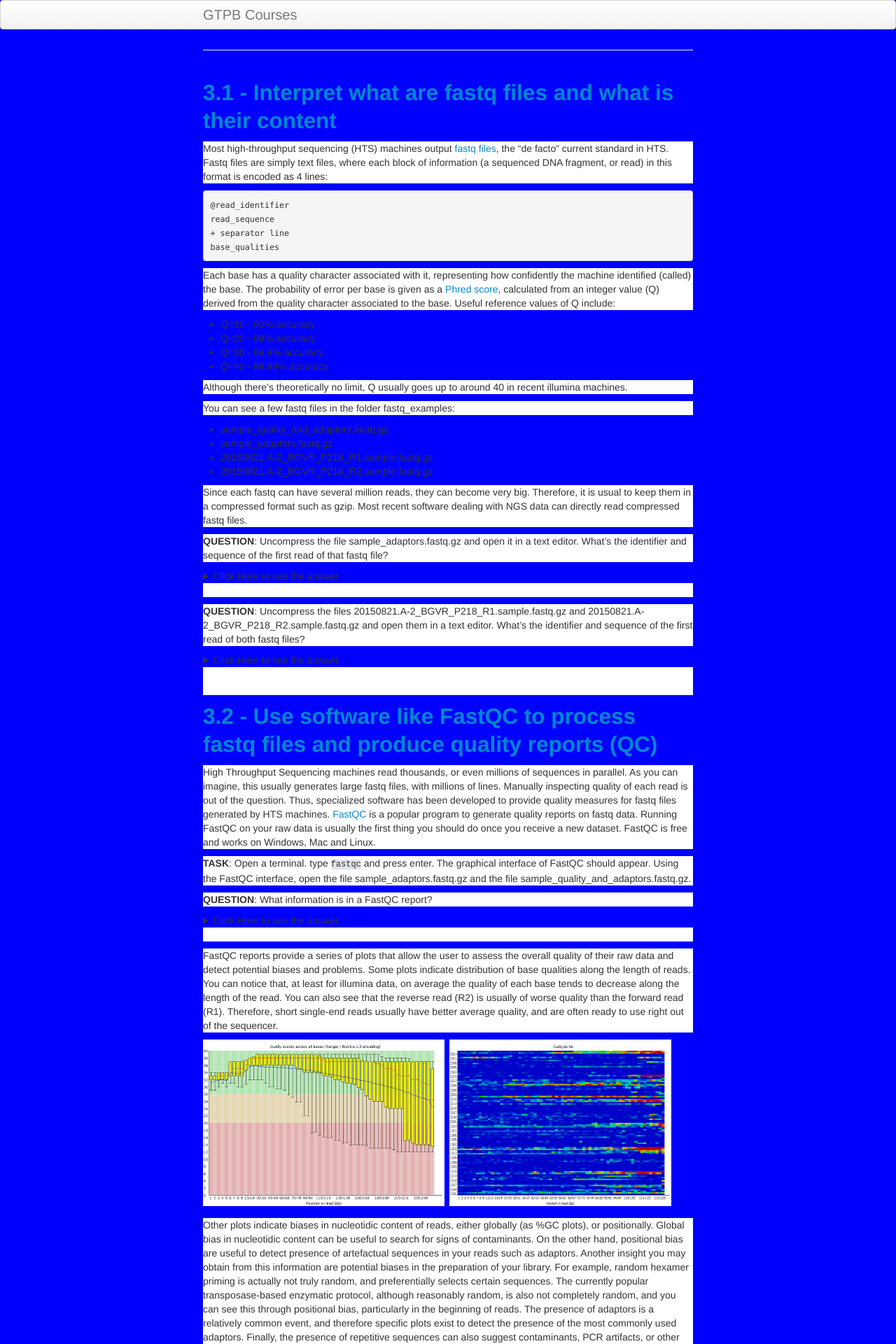
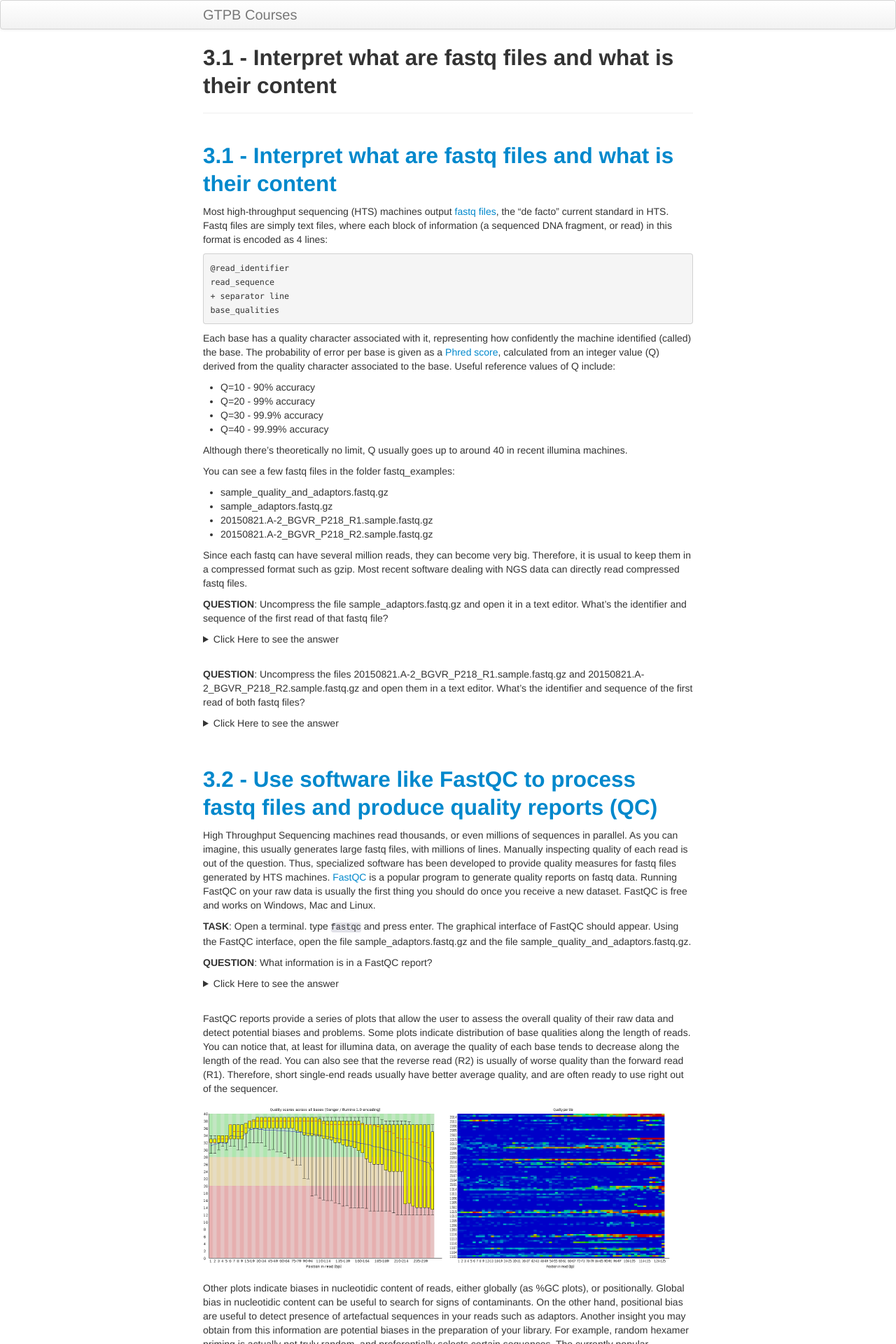
Before and after one commit to GTPB/ADER19F, a Jekyll site: the page built from pages/L03.md, in a window 1280 px wide. Shown: the top 1920 px of the page at 70% size. Built offline with Jekyll 4.4.1, drawn with Linux system fonts in a browser that asks for light colours; our own code applies the rules of GitHub Pages for plain Markdown files.

Commit message:
Update L03.md

````diff
--- a/pages/L03.md
+++ b/pages/L03.md
@@ -2,11 +2,6 @@
 layout: page
 title: 3: Assess the general quality of the raw data from the sequencing facility
 ---
-
-<style> body { background-color:blue; }
-.highlightme { background-color:#FFFF00; }
-p { background-color:#FFFFFF; }
-</style>
 
 ## <a id="LO3.1">3.1 - Interpret what are fastq files and what is their content</a>
 
@@ -104,7 +99,7 @@
 <br/>
 
 
-**TASK**: Let's see now one simple example of the power of running tools using the command-line terminal. In a terminal window (it can be the same as you used to open fastqc, though you'll need to close the program), go to the folder fastq_examples using the ```cd``` command. Type ```fastqc *.fastq.gz``` and press enter. Inside the folder, you should now see a series of html files with FastQC reports of each of the fastq files. You can open them with the web browser by clicking on them with the mouse, or by running ```firefox *.html```.
+**TASK**: Let's see now one simple example of the power of running tools using the command-line terminal. In a terminal window (it can be the same as you used to open fastqc, though you'll need to close the program), go to the folder fastq_examples using the <span style="background-color: #e1e1e8;font-family: Courier New;font-size: 12px;color: #333333;-webkit-border-radius: 3px;-moz-border-radius: 3px;border-radius: 3px;">cd</span> command. Type <span style="background-color: #e1e1e8;font-family: Courier New;font-size: 12px;color: #333333;-webkit-border-radius: 3px;-moz-border-radius: 3px;border-radius: 3px;">fastqc *.fastq.gz</span> and press enter. Inside the folder, you should now see a series of html files with FastQC reports of each of the fastq files. You can open them with the web browser by clicking on them with the mouse, or by running <span style="background-color: #e1e1e8;font-family: Courier New;font-size: 12px;color: #333333;-webkit-border-radius: 3px;-moz-border-radius: 3px;border-radius: 3px;">firefox *.html</span>.
 
 
 **NOTE**: Assess how well you achieved the learning outcome. For this, see how well you responded to the different questions during the activities and also make the following questions to yourself.
````
